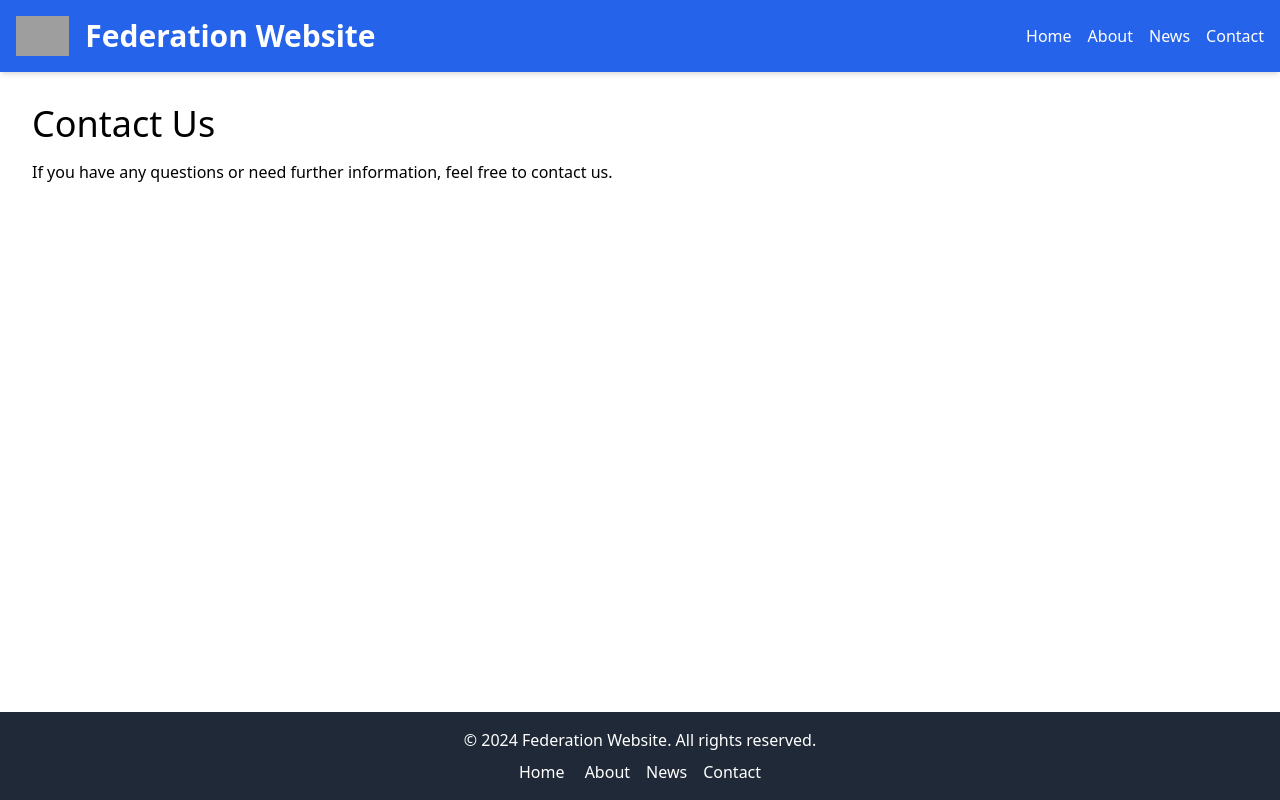
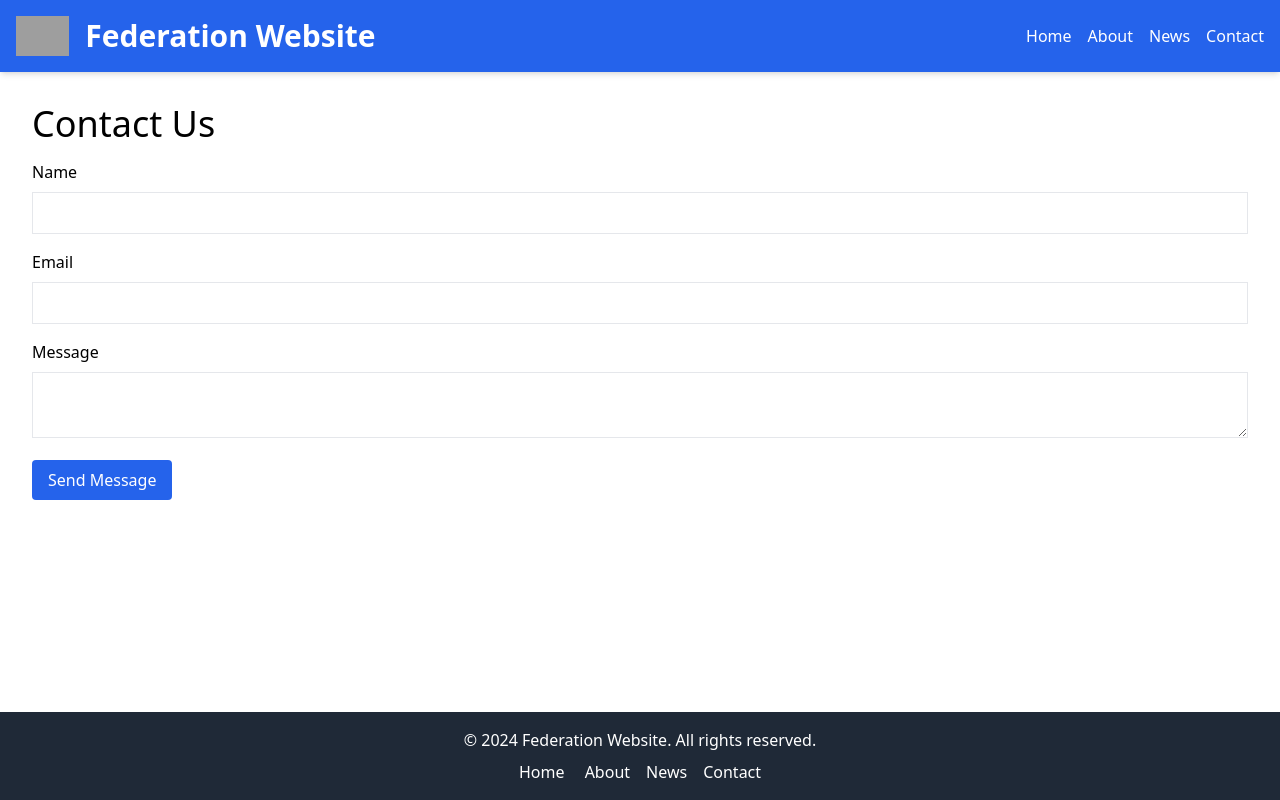
Before and after one commit to hwfweb/federation-website, a React (Create React App) app: page /contact in a window 1280 px wide. Built offline with nearby package versions, Linux system fonts and the light colour scheme; grey boxes are pictures that could not be loaded.

Commit message:
Add contact form with backend integration and detailed comments

```diff
--- a/src/components/Gallery.js
+++ b/src/components/Gallery.js
@@ -3,6 +3,7 @@ import React from 'react';
 
 // Gallery component
 const Gallery = () => {
+  // Array of image paths
   const images = [
     '/path/to/image1.jpg',
     '/path/to/image2.jpg',
@@ -13,9 +14,11 @@ const Gallery = () => {
   return (
     <section className="my-16">
       <h2 className="text-4xl font-bold mb-4">Gallery</h2>
+      {/* Grid layout for images */}
       <div className="grid grid-cols-1 sm:grid-cols-2 md:grid-cols-3 gap-4">
         {images.map((src, index) => (
           <div key={index} className="overflow-hidden rounded-lg shadow-md">
+            {/* Image with hover effect */}
             <img src={src} alt={`Gallery image ${index + 1}`} className="w-full h-64 object-cover transform hover:scale-105 transition-transform duration-300" />
           </div>
         ))}
--- a/src/components/Header.js
+++ b/src/components/Header.js
@@ -12,6 +12,7 @@ const Header = () => (
         <h1 className="text-3xl font-bold">Federation Website</h1>
       </div>
       <div className="hidden md:block">
+        {/* Desktop navigation links */}
         <nav className="space-x-4">
           <Link to="/" className="hover:underline">Home</Link>
           <Link to="/about" className="hover:underline">About</Link>
@@ -20,6 +21,7 @@ const Header = () => (
         </nav>
       </div>
       <div className="md:hidden">
+        {/* Mobile navigation drawer */}
         <NavigationDrawer />
       </div>
     </div>
--- a/src/components/NavigationDrawer.js
+++ b/src/components/NavigationDrawer.js
@@ -5,19 +5,24 @@ import { FaBars, FaTimes } from 'react-icons/fa';
 
 // Navigation Drawer component
 const NavigationDrawer = () => {
+  // State to manage drawer visibility
   const [isOpen, setIsOpen] = useState(false);
 
+  // Function to toggle drawer visibility
   const toggleDrawer = () => {
     setIsOpen(!isOpen);
   };
 
   return (
     <div>
+      {/* Button to toggle drawer visibility */}
       <button onClick={toggleDrawer} className="text-white bg-blue-600 p-2 rounded-md">
         {isOpen ? <FaTimes size={24} /> : <FaBars size={24} />}
       </button>
+      {/* Drawer menu */}
       <div className={`fixed top-0 left-0 w-64 h-full bg-blue-600 text-white transform ${isOpen ? 'translate-x-0' : '-translate-x-full'} transition-transform duration-300 ease-in-out`}>
         <nav className="flex flex-col p-4 space-y-4">
+          {/* Navigation links */}
           <Link to="/" className="hover:underline" onClick={toggleDrawer}>Home</Link>
           <Link to="/about" className="hover:underline" onClick={toggleDrawer}>About</Link>
           <Link to="/news" className="hover:underline" onClick={toggleDrawer}>News</Link>
--- a/src/pages/contact.js
+++ b/src/pages/contact.js
@@ -1,12 +1,87 @@
 // src/pages/Contact.js
-import React from 'react'; // Import React library
+import React, { useState } from 'react';
 
 // Contact page component
-const Contact = () => (
-  <div className="container mx-auto p-4"> {/* Container centered horizontally with padding */}
-    <h1 className="text-4xl mb-4">Contact Us</h1> {/* Page title */}
-    <p>If you have any questions or need further information, feel free to contact us.</p> {/* Page content */}
-  </div>
-);
+const Contact = () => {
+  // State to manage form data
+  const [formData, setFormData] = useState({
+    name: '',
+    email: '',
+    message: '',
+  });
 
-export default Contact; // Export the Contact component
+  // Function to handle input changes
+  const handleChange = (e) => {
+    setFormData({
+      ...formData,
+      [e.target.name]: e.target.value,
+    });
+  };
+
+  // Function to handle form submission
+  const handleSubmit = async (e) => {
+    e.preventDefault();
+    try {
+      const response = await fetch('/api/contact', {
+        method: 'POST',
+        headers: {
+          'Content-Type': 'application/json',
+        },
+        body: JSON.stringify(formData),
+      });
+      if (response.ok) {
+        alert('Message sent successfully');
+        setFormData({ name: '', email: '', message: '' });
+      } else {
+        alert('Failed to send message');
+      }
+    } catch (error) {
+      alert('Error: ' + error.message);
+    }
+  };
+
+  return (
+    <div className="container mx-auto p-4">
+      <h1 className="text-4xl mb-4">Contact Us</h1>
+      <form onSubmit={handleSubmit} className="space-y-4">
+        <div>
+          <label htmlFor="name" className="block mb-2">Name</label>
+          <input
+            type="text"
+            name="name"
+            value={formData.name}
+            onChange={handleChange}
+            className="w-full p-2 border"
+            required
+          />
+        </div>
+        <div>
+          <label htmlFor="email" className="block mb-2">Email</label>
+          <input
+            type="email"
+            name="email"
+            value={formData.email}
+            onChange={handleChange}
+            className="w-full p-2 border"
+            required
+          />
+        </div>
+        <div>
+          <label htmlFor="message" className="block mb-2">Message</label>
+          <textarea
+            name="message"
+            value={formData.message}
+            onChange={handleChange}
+            className="w-full p-2 border"
+            required
+          />
+        </div>
+        <button type="submit" className="bg-blue-600 text-white py-2 px-4 rounded hover:bg-blue-700">
+          Send Message
+        </button>
+      </form>
+    </div>
+  );
+};
+
+export default Contact;
--- a/src/pages/home.js
+++ b/src/pages/home.js
@@ -33,8 +33,8 @@ const Home = () => {
         <h1 className="text-5xl font-bold mb-4">Welcome to the Federation Website</h1>
         <p className="text-lg mb-8">Discover the latest updates and information about our federation.</p>
         {state.user && <p>Welcome back, {state.user.name}!</p>}
-        <a href="/about" className="bg-blue-600 text-white py-2 px-4 rounded hover:bg-blue-700 focus:outline-none focus:ring-2 focus:ring-blue-400 focus:ring-opacity-75 transition duration-300 ease-in-out transform hover:scale-105"> {/* Example button usage in Home.js */}
-        Learn More
+        <a href="/about" className="bg-blue-600 text-white py-2 px-4 rounded hover:bg-blue-700">
+          Learn More
         </a>
       </div>
       <section className="my-16">
@@ -71,7 +71,8 @@ const Home = () => {
           ))}
         </ul>
       </section>
-      <Gallery /> {/* Add Gallery component here */}
+      {/* Gallery component */}
+      <Gallery />
     </div>
   );
 };
```
Also changed, not shown: 1 other file (tests, documents, lock files or other folders).
